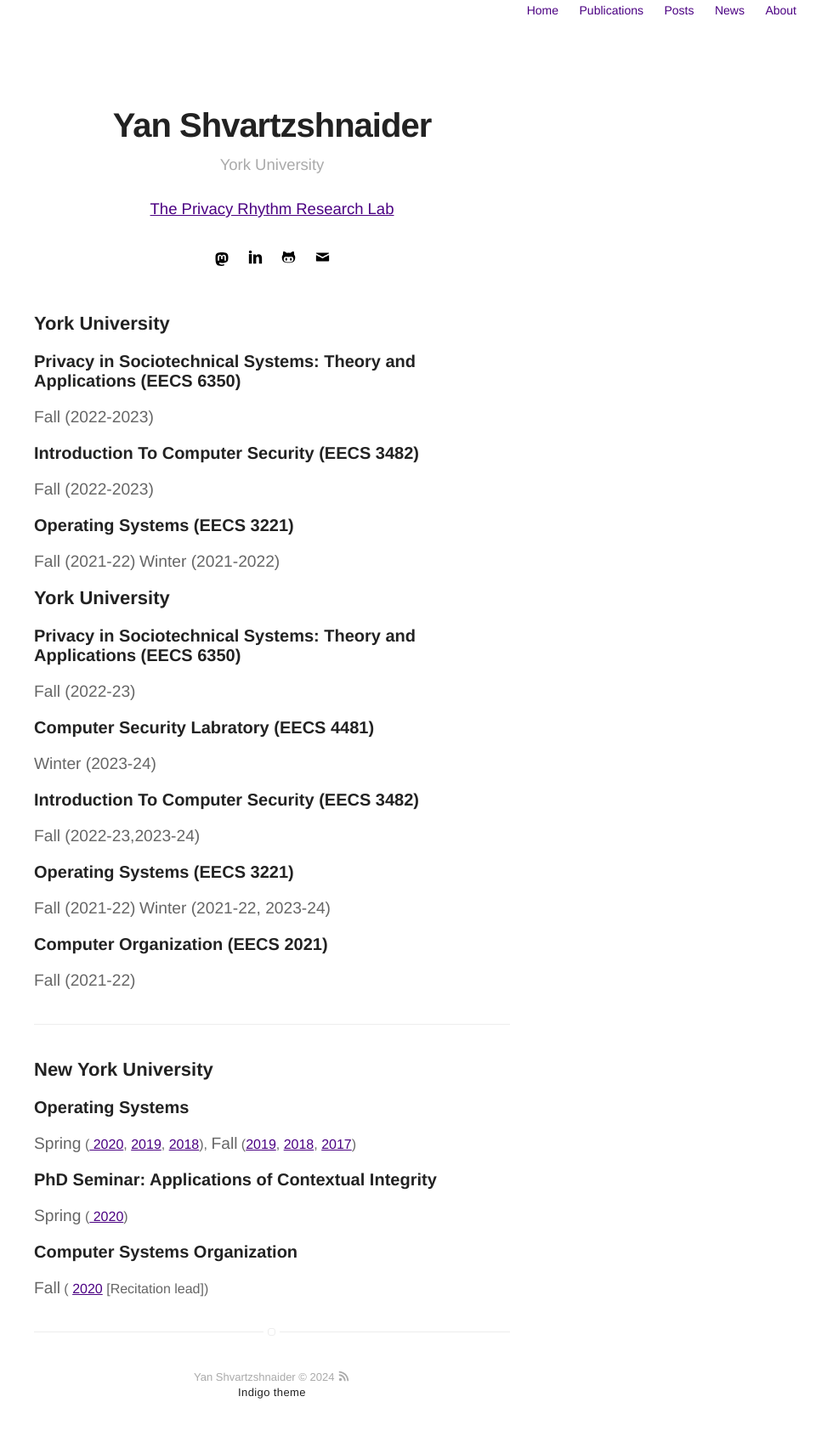
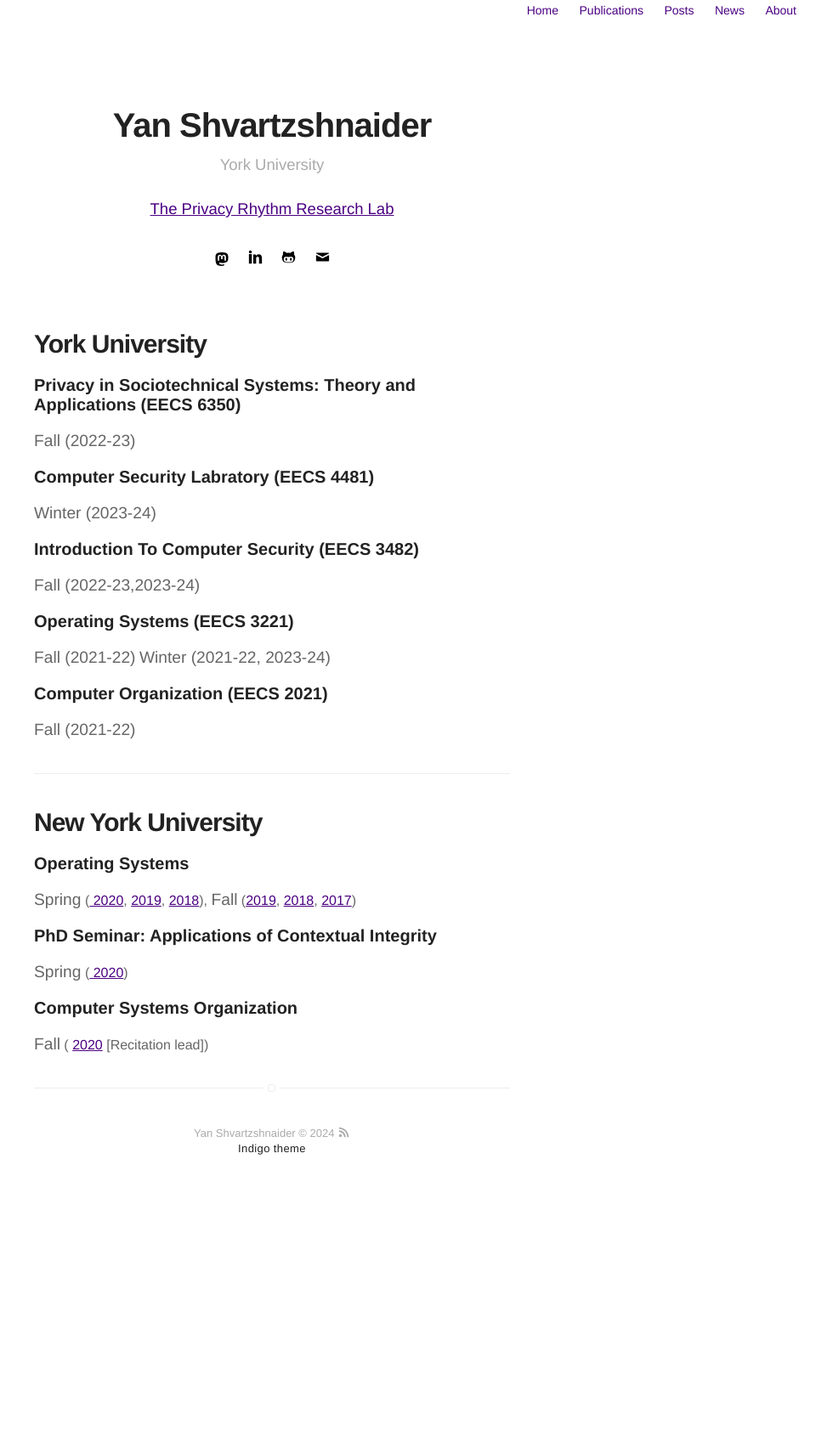
Before and after one commit to yansh/website, a Jekyll site: the page built from teaching.html, in a window 1280 px wide. Shown: the whole page at 85% size, without its empty margins (320-1280 px from the left). Built offline with Jekyll 4.4.1, drawn with Linux system fonts in a browser that asks for light colours; after the commit the page ends 1423 px from its top, so only the background shows below that.

Commit message:
teaching page edit

```diff
--- a/teaching.html
+++ b/teaching.html
@@ -4,25 +4,12 @@ title: Teaching
 ---
 <br/>
 <section class="list">
-          <div class="item star">
-
-                  <aside><time></time></aside>
-		<h2>York University</h2>
-		<h3 class="title"> Privacy in Sociotechnical Systems: Theory and
-			Applications (EECS 6350)</h3>
-		<big>Fall (2022-2023)</big>
-		<h3 class="title">Introduction To Computer Security (EECS
-			3482)</h3>
-		<big>Fall (2022-2023)</big>
-                <h3 class="title">Operating Systems (EECS 3221)</h3>
-		<big>Fall (2021-22)</big>
-		<big>Winter (2021-2022)</big>
 
 <br />
 <section class="list">
     <div class="item star">
         <aside><time></time></aside>
-        <h2>York University</h2>
+        <h1>York University</h1>
 
         <h3 class="title">
             Privacy in Sociotechnical Systems: Theory and Applications (EECS
@@ -41,7 +28,7 @@ title: Teaching
         <h3 class="title">Computer Organization (EECS 2021)</h3>
         <big>Fall (2021-22)</big>
         <hr />
-        <h2>New York University</h2>
+        <h1>New York University</h1>
         <h3 class="title">Operating Systems</h3>
         <big>Spring</big>
         (<a href="https://cs.nyu.edu/courses/spring20/CSCI-UA.0202-002/">
```
